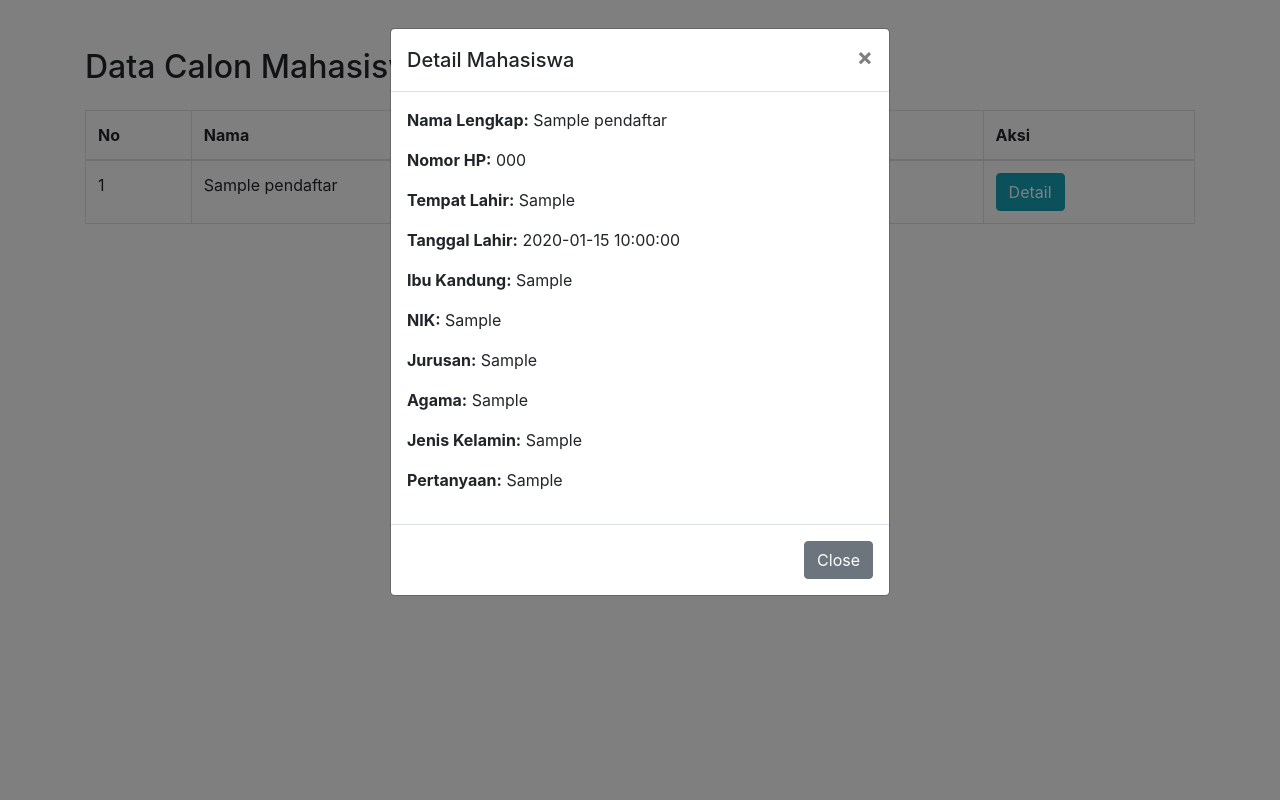
After one commit to stevenarif123/uttoraja, a PHP site: page /pendaftaran/dashboard.php in a window 1280 px wide, after a click on "Detail". The commit adds this page. Run offline with PHP 8.4, Linux system fonts and the light colour scheme; tables that the repository leaves empty or names only in its code hold one stand-in row (values such as "Sample post").

Commit message:
menambahkan dashboard untuk mengecek calon mahasiswa baru yang mengisi form beserta membuat file untuk mengambil data jalur api

```diff
--- /dev/null
+++ b/pendaftaran/dashboard.php
@@ -0,0 +1,86 @@
+<?php
+// Include koneksi.php
+include '../koneksi.php';
+
+// Query untuk mendapatkan data mahasiswa
+$query = "SELECT * FROM pendaftar";
+$result = mysqli_query($conn, $query);
+?>
+
+<!DOCTYPE html>
+<html lang="en">
+<head>
+    <meta charset="UTF-8">
+    <meta name="viewport" content="width=device-width, initial-scale=1.0">
+    <link rel="stylesheet" href="https://stackpath.bootstrapcdn.com/bootstrap/4.5.2/css/bootstrap.min.css">
+    <title>Dashboard Calon Mahasiswa Baru</title>
+</head>
+<body>
+<div class="container mt-5">
+    <h2 class="mb-4">Data Calon Mahasiswa Baru</h2>
+
+    <table class="table table-bordered">
+        <thead>
+            <tr>
+                <th>No</th>
+                <th>Nama</th>
+                <th>Nomor HP</th>
+                <th>Jurusan</th>
+                <th>Aksi</th>
+            </tr>
+        </thead>
+        <tbody>
+            <?php
+            $no = 1;
+            while ($row = mysqli_fetch_assoc($result)) {
+                echo "<tr>
+                        <td>$no</td>
+                        <td>{$row['nama_lengkap']}</td>
+                        <td>{$row['nomor_hp']}</td>
+                        <td>{$row['jurusan']}</td>
+                        <td>
+                            <button class='btn btn-info' data-toggle='modal' data-target='#detailModal{$row['id']}'>Detail</button>
+                        </td>
+                    </tr>";
+                // Modal untuk detail mahasiswa
+                echo "
+                    <div class='modal fade' id='detailModal{$row['id']}' tabindex='-1' aria-labelledby='detailModalLabel{$row['id']}' aria-hidden='true'>
+                        <div class='modal-dialog'>
+                            <div class='modal-content'>
+                                <div class='modal-header'>
+                                    <h5 class='modal-title' id='detailModalLabel{$row['id']}'>Detail Mahasiswa</h5>
+                                    <button type='button' class='close' data-dismiss='modal' aria-label='Close'>
+                                        <span aria-hidden='true'>&times;</span>
+                                    </button>
+                                </div>
+                                <div class='modal-body'>
+                                    <p><strong>Nama Lengkap:</strong> {$row['nama_lengkap']}</p>
+                                    <p><strong>Nomor HP:</strong> {$row['nomor_hp']}</p>
+                                    <p><strong>Tempat Lahir:</strong> {$row['tempat_lahir']}</p>
+                                    <p><strong>Tanggal Lahir:</strong> {$row['tanggal_lahir']}</p>
+                                    <p><strong>Ibu Kandung:</strong> {$row['ibu_kandung']}</p>
+                                    <p><strong>NIK:</strong> {$row['nik']}</p>
+                                    <p><strong>Jurusan:</strong> {$row['jurusan']}</p>
+                                    <p><strong>Agama:</strong> {$row['agama']}</p>
+                                    <p><strong>Jenis Kelamin:</strong> {$row['jenis_kelamin']}</p>
+                                    <p><strong>Pertanyaan:</strong> {$row['pertanyaan']}</p>
+                                </div>
+                                <div class='modal-footer'>
+                                    <button type='button' class='btn btn-secondary' data-dismiss='modal'>Close</button>
+                                </div>
+                            </div>
+                        </div>
+                    </div>
+                ";
+                $no++;
+            }
+            ?>
+        </tbody>
+    </table>
+</div>
+
+<script src="https://code.jquery.com/jquery-3.5.1.slim.min.js"></script>
+<script src="https://cdn.jsdelivr.net/npm/@popperjs/core@2.9.3/dist/umd/popper.min.js"></script>
+<script src="https://stackpath.bootstrapcdn.com/bootstrap/4.5.2/js/bootstrap.min.js"></script>
+</body>
+</html>
```
Also changed, not shown: pendaftaran/api/index.php (added, +42 -0 lines), pendaftaran/pendaftaran.php (+0 -19 lines), pendaftaran/sql.txt (added, +17 -0 lines).
